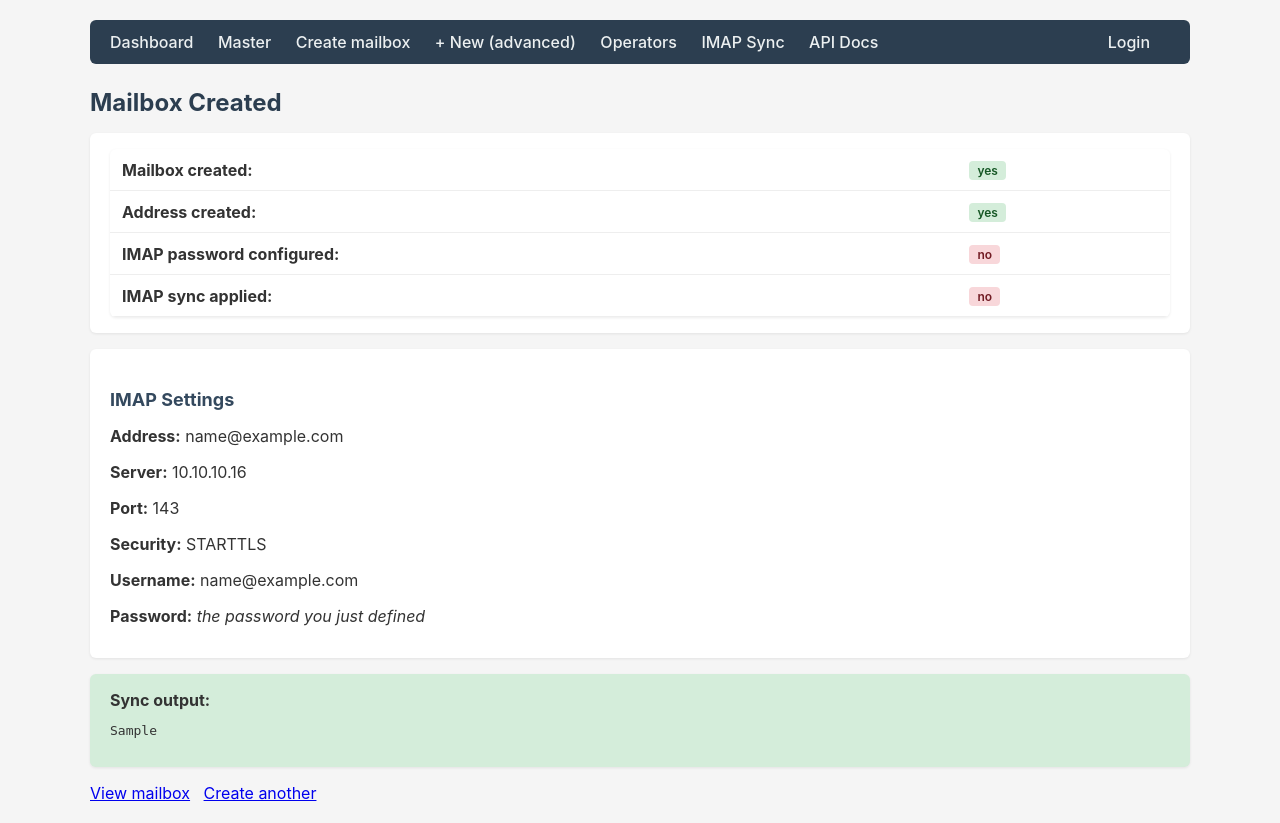
After one commit to rzvend/openmailgate, a FastAPI app: template api/templates/mailbox_wizard.html in a window 1280 px wide. The commit adds this page. Run offline with FastAPI, Linux system fonts and the light colour scheme; the template is opened without the code that fills it: most values are stand-ins (such as "Sample title", 1, 10 or a date in 2020).

Commit message:
Add mailbox creation wizard

```diff
--- a/api/templates/base.html
+++ b/api/templates/base.html
@@ -10,7 +10,8 @@
     <nav>
         <a href="/dashboard">Dashboard</a>
         <a href="/dashboard/mailboxes/master">Master</a>
-        <a href="/dashboard/mailboxes/new">+ New</a>
+        <a href="/dashboard/mailboxes/wizard">Create mailbox</a>
+        <a href="/dashboard/mailboxes/new">+ New (advanced)</a>
         <a href="/dashboard/operators">Operators</a>
         <a href="/dashboard/imap-sync">IMAP Sync</a>
         <a href="/docs">API Docs</a>
--- /dev/null
+++ b/api/templates/mailbox_wizard.html
@@ -0,0 +1,107 @@
+{% extends "base.html" %}
+{% block title %}Create Mailbox — SES S3 Mailbox{% endblock %}
+{% block content %}
+
+{% if result %}
+    {# ── result page ──────────────────────────────────────────────── #}
+    <h1>Mailbox Created</h1>
+
+    <div class="card">
+        <table>
+            <tr><td><strong>Mailbox created:</strong></td>
+                <td>{% if result.mailbox_created %}<span class="badge badge-active">yes</span>{% else %}<span class="badge badge-inactive">no</span>{% endif %}</td></tr>
+            <tr><td><strong>Address created:</strong></td>
+                <td>{% if result.address_created %}<span class="badge badge-active">yes</span>{% else %}<span class="badge badge-inactive">no</span>{% endif %}</td></tr>
+            <tr><td><strong>IMAP password configured:</strong></td>
+                <td>{% if result.imap_configured %}<span class="badge badge-active">yes</span>{% else %}<span class="badge badge-inactive">no</span>{% endif %}</td></tr>
+            <tr><td><strong>IMAP sync applied:</strong></td>
+                <td>{% if result.sync_applied %}<span class="badge badge-active">yes</span>{% else %}<span class="badge badge-inactive">no</span>{% endif %}</td></tr>
+        </table>
+    </div>
+
+    {% if result.address_email %}
+    <div class="card" style="margin-top: 16px;">
+        <h2>IMAP Settings</h2>
+        <p><strong>Address:</strong> {{ result.address_email }}</p>
+        <p><strong>Server:</strong> 10.10.10.16</p>
+        <p><strong>Port:</strong> 143</p>
+        <p><strong>Security:</strong> STARTTLS</p>
+        <p><strong>Username:</strong> {{ result.address_email }}</p>
+        <p><strong>Password:</strong> <em>the password you just defined</em></p>
+    </div>
+    {% endif %}
+
+    {% if result.sync_output %}
+    <div class="card" style="margin-top: 16px; background: #d4edda;">
+        <strong>Sync output:</strong>
+        <pre style="white-space: pre-wrap; font-size: 13px;">{{ result.sync_output }}</pre>
+    </div>
+    {% endif %}
+
+    {% if not result.sync_applied and result.imap_configured %}
+    <div class="card" style="margin-top: 16px; background: #fff3cd;">
+        <p><strong>IMAP sync was not applied.</strong></p>
+        <p>Go to <a href="/dashboard/imap-sync">IMAP Sync</a> or configure sudoers and run Apply Sync.</p>
+    </div>
+    {% endif %}
+
+    <div style="margin-top: 16px;">
+        <a href="/dashboard/mailboxes/{{ result.mailbox_slug }}">View mailbox</a> &nbsp;
+        <a href="/dashboard/mailboxes/wizard">Create another</a>
+    </div>
+
+{% else %}
+    {# ── form page ────────────────────────────────────────────────── #}
+    <h1>Create Mailbox</h1>
+
+    <div class="card">
+        <p>Create a fully functional mailbox in one step:</p>
+        <ol>
+            <li>Mailbox and email address</li>
+            <li>IMAP password</li>
+            <li>Dovecot sync (optional)</li>
+        </ol>
+        <p class="muted">After creation, the mailbox will be ready for Thunderbird if sync succeeds.</p>
+    </div>
+
+    <form method="post" action="/dashboard/mailboxes/wizard">
+        <div style="margin-bottom: 12px;">
+            <label for="name">Mailbox name:</label><br>
+            <input type="text" id="name" name="name" required style="padding: 8px; width: 300px;">
+            <br><small class="muted">e.g. Financeiro</small>
+        </div>
+        <div style="margin-bottom: 12px;">
+            <label for="slug">Slug:</label><br>
+            <input type="text" id="slug" name="slug" required pattern="[a-z0-9_-]+"
+                   title="Lowercase letters, numbers, hyphens, underscores"
+                   style="padding: 8px; width: 300px;">
+            <br><small class="muted">e.g. financeiro</small>
+        </div>
+        <div style="margin-bottom: 12px;">
+            <label for="address">Primary email address:</label><br>
+            <input type="email" id="address" name="address" required style="padding: 8px; width: 300px;">
+            <br><small class="muted">e.g. financeiro@inbox.ricardo.vc</small>
+        </div>
+        <div style="margin-bottom: 12px;">
+            <label for="password">IMAP password:</label><br>
+            <input type="password" id="password" name="password" required minlength="8" style="padding: 8px; width: 300px;">
+        </div>
+        <div style="margin-bottom: 12px;">
+            <label for="confirm">Confirm IMAP password:</label><br>
+            <input type="password" id="confirm" name="confirm" required minlength="8" style="padding: 8px; width: 300px;">
+        </div>
+        <div style="margin-bottom: 16px;">
+            <label>
+                <input type="checkbox" name="run_sync" value="1" checked>
+                Run IMAP sync now
+            </label>
+        </div>
+        {% if error %}
+        <p style="color: #721c24; background: #f8d7da; padding: 8px; border-radius: 4px;">{{ error }}</p>
+        {% endif %}
+        <button type="submit" style="padding: 8px 20px; background: #2c3e50; color: #fff; border: none; border-radius: 4px; cursor: pointer;">Create mailbox</button>
+        <a href="/dashboard" class="muted" style="margin-left: 12px;">Cancel</a>
+    </form>
+{% endif %}
+
+{% endblock %}
```
Also changed, not shown: api/routes/dashboard.py (+104 -0 lines), tests/test_admin.py (+58 -0 lines).
